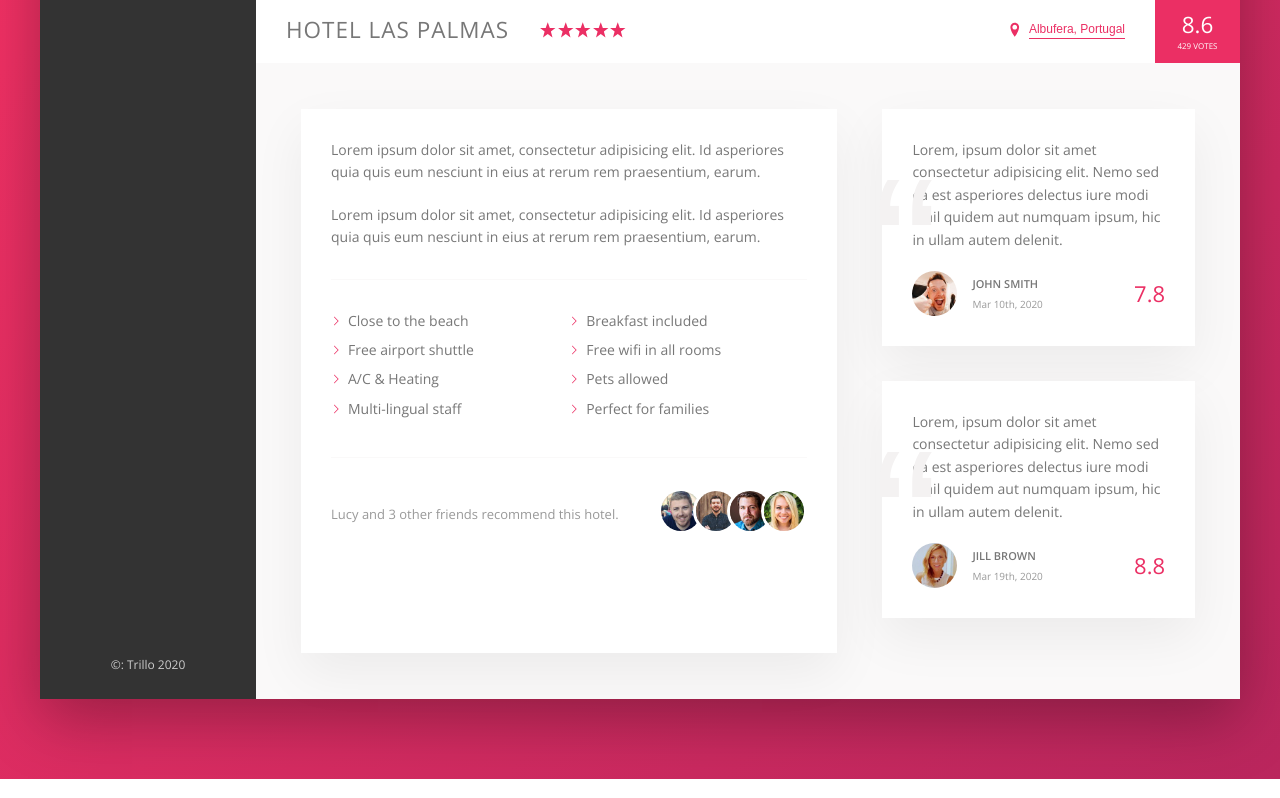
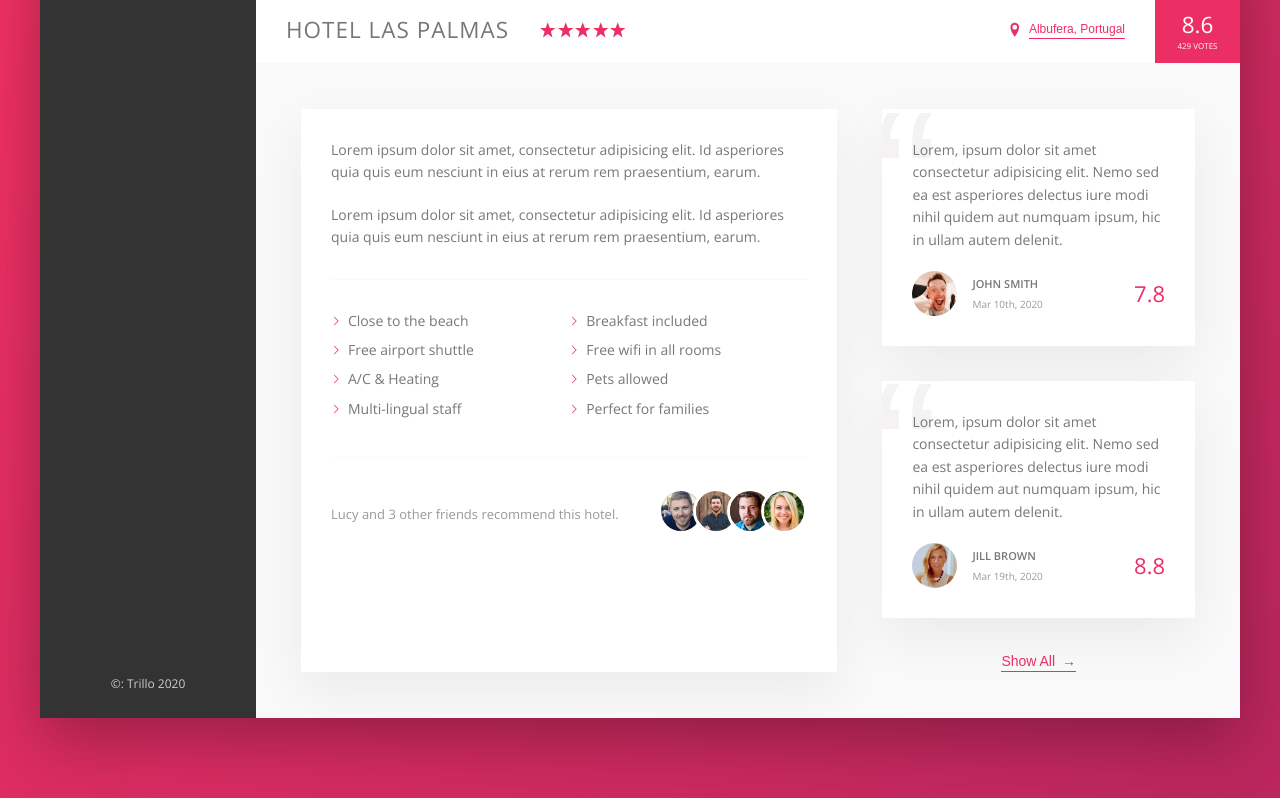
Before and after one commit to james-randolph-50/trillo, a website: page index.html in a window 1280 px wide. Shown: the part 538-1336 px from the top of the page. Drawn offline with nearby package versions, Linux system fonts and the light colour scheme.

Commit message:
review styling complete

```diff
--- a/index.html
+++ b/index.html
@@ -197,6 +197,8 @@
                                     <div class="review__rating">8.8</div>
                                 </figcaption>
                             </figure>
+
+                            <button class="btn-inline">Show All <span>&rarr;</span></button>
                         </div>
                     </div>
 
--- a/sass/_components.scss
+++ b/sass/_components.scss
@@ -292,8 +292,17 @@
     cursor: pointer;
     transition: all .2s;
 
+    & span {
+        margin-left: 3px;
+        transition: margin-left .2s;
+    }
+
     &:hover {
         color: var(--color-grey-dark-1);
+
+        span {
+            margin-left: 8px;
+        }
     }
 
     &:focus {
@@ -408,9 +417,12 @@
     padding: 3rem;
     margin-bottom: 3.5rem;
     position: relative;
+    overflow: hidden;
 
     &__text {
         margin-bottom: 2rem;
+        z-index: 10;
+        position: relative;
     }
     &__user {
         display: flex;
@@ -446,10 +458,12 @@
     &::before {
         content: "\201C";
         position: absolute;
-        top: -2rem;
+        top: -2.75rem;
         left: -1rem;
         font-size: 20rem;
+        line-height: 1;
         color: var(--color-grey-light-2);
         font-family: sans-serif;
+        z-index: 1;
     }
 }
--- a/sass/_layout.scss
+++ b/sass/_layout.scss
@@ -52,4 +52,8 @@
 
 .user-reviews {
     flex: 1;
+
+    display: flex;
+    flex-direction: column;
+    align-items: center;
 }
```
Also changed, not shown: css/style.css.
